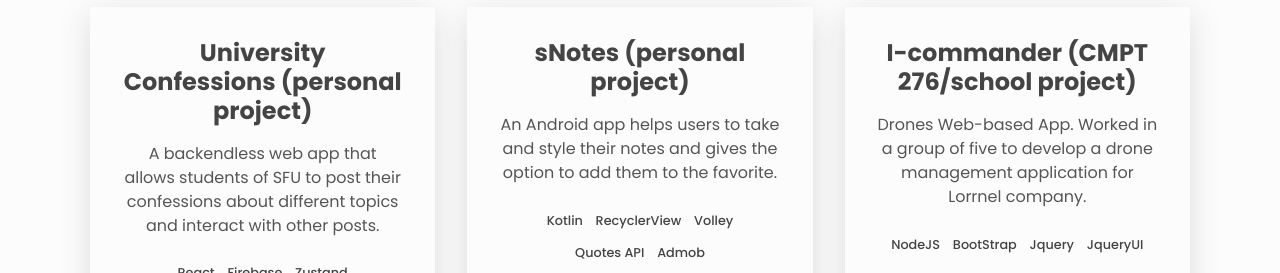
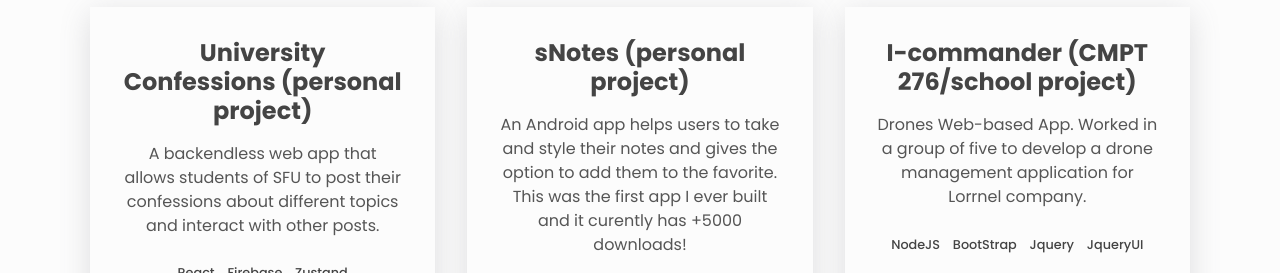
Before and after one commit to Samer-sef/Samer-sef.github.io, a plain HTML site: page index.html in a window 1280 px wide. Shown: the part 670-943 px from the top of the page. Drawn offline with Linux system fonts and the light colour scheme.

Commit message:
Update index.html

```diff
--- a/index.html
+++ b/index.html
@@ -122,7 +122,7 @@
             <h3>sNotes (personal project)</h3>
             <p class="project__description">
               An Android app helps users to take and style their notes and gives the option
-              to add them to the favorite.
+              to add them to the favorite. This was the first app I ever built and it curently has +5000 downloads!
             </p>
             <ul class="project__stack">
               <li class="project__stack-item">Kotlin</li>
```
